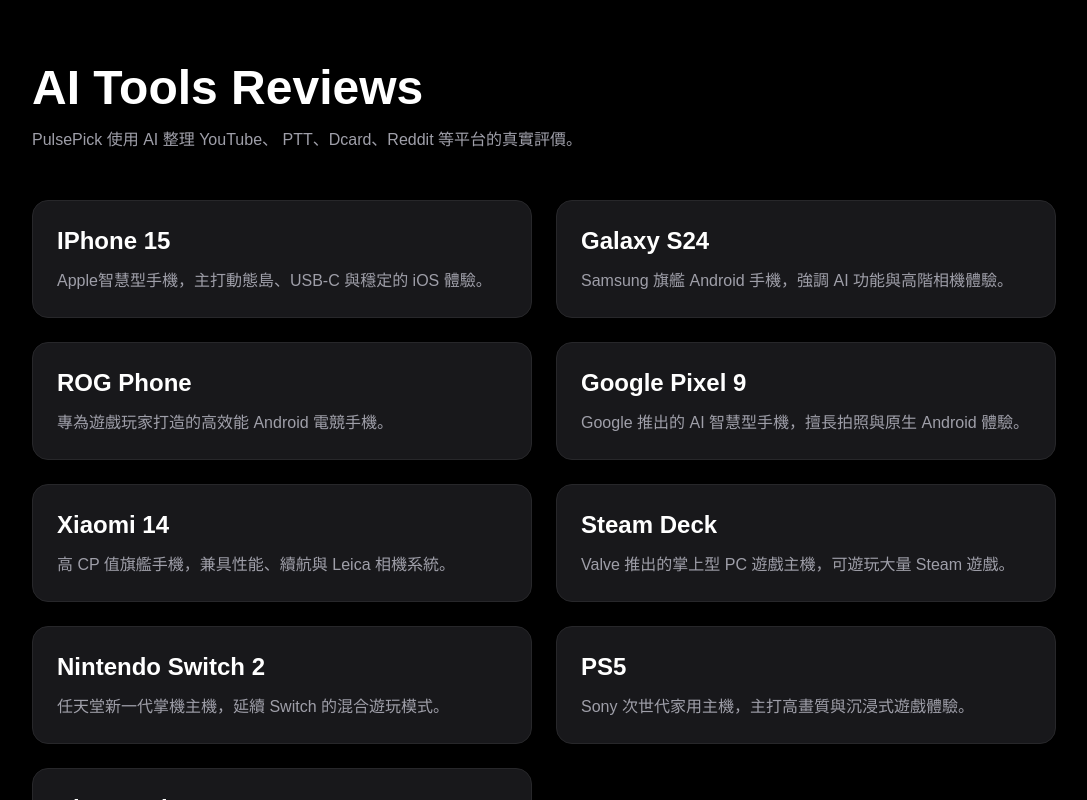
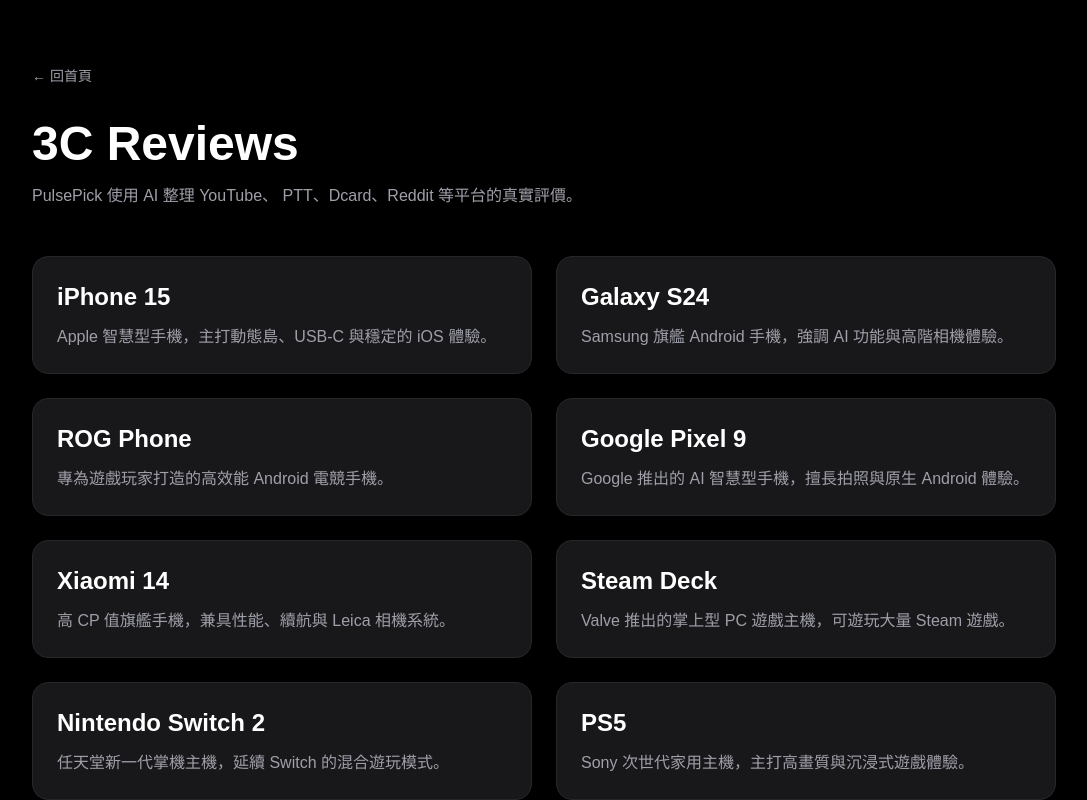
Before and after one commit to pai0529/review-radar-clean, a Next.js app: page /category/3c in a window 1280 px wide. Shown: the top 800 px of the page, without its empty margins (96-1183 px from the left). Built offline with nearby package versions, Linux system fonts and the light colour scheme.

Commit message:
fix category links

```diff
--- a/app/category/3c/page.tsx
+++ b/app/category/3c/page.tsx
@@ -2,36 +2,36 @@
 
 const tools = [
   {
-    name: "IPhone 15",
-    slug: "iPhone 15",
+    name: "iPhone 15",
+    slug: "iphone-15",
     description:
-        "Apple智慧型手機，主打動態島、USB-C 與穩定的 iOS 體驗。"
+      "Apple 智慧型手機，主打動態島、USB-C 與穩定的 iOS 體驗。"
   },
 
   {
     name: "Galaxy S24",
-    slug: "galaxy S24",
+    slug: "galaxy-s24",
     description:
       "Samsung 旗艦 Android 手機，強調 AI 功能與高階相機體驗。"
   },
 
   {
     name: "ROG Phone",
-    slug: "ROG Phone",
+    slug: "rog-phone",
     description:
       "專為遊戲玩家打造的高效能 Android 電競手機。"
   },
 
   {
     name: "Google Pixel 9",
-    slug: "Google Pixel 9",
+    slug: "google-pixel-9",
     description:
       "Google 推出的 AI 智慧型手機，擅長拍照與原生 Android 體驗。"
   },
 
   {
     name: "Xiaomi 14",
-    slug: "Xiaomi 14",
+    slug: "xiaomi-14",
     description:
       "高 CP 值旗艦手機，兼具性能、續航與 Leica 相機系統。"
   },
@@ -65,15 +65,22 @@
   }
 ];
 
-export default function AIToolsPage() {
+export default function ThreeCPage() {
 
   return (
     <main className="min-h-screen bg-black px-6 py-16 text-white">
 
       <div className="mx-auto max-w-5xl">
 
-        <h1 className="text-5xl font-bold">
-          AI Tools Reviews
+        <a
+          href="/"
+          className="text-sm text-zinc-400 hover:text-white"
+        >
+          ← 回首頁
+        </a>
+
+        <h1 className="mt-8 text-5xl font-bold">
+          3C Reviews
         </h1>
 
         <p className="mt-4 text-zinc-400">
--- a/app/category/Apps/page.tsx
+++ b/app/category/Apps/page.tsx
@@ -37,15 +37,22 @@
   }
 ];
 
-export default function AIToolsPage() {
+export default function AppsPage() {
 
   return (
     <main className="min-h-screen bg-black px-6 py-16 text-white">
 
       <div className="mx-auto max-w-5xl">
 
-        <h1 className="text-5xl font-bold">
-          AI Tools Reviews
+        <a
+          href="/"
+          className="text-sm text-zinc-400 hover:text-white"
+        >
+          ← 回首頁
+        </a>
+
+        <h1 className="mt-8 text-5xl font-bold">
+          Apps Reviews
         </h1>
 
         <p className="mt-4 text-zinc-400">
--- a/app/page.tsx
+++ b/app/page.tsx
@@ -82,15 +82,15 @@
               href="/category/3c"
               className="rounded-full border border-white/10 bg-white/5 px-5 py-3 text-sm text-zinc-300 transition hover:bg-white hover:text-black"
             >
-              3c
+              3C
             </a>
 
-            <a
-              href="/category/Apps"
+           <a
+              href="/category/apps"
               className="rounded-full border border-white/10 bg-white/5 px-5 py-3 text-sm text-zinc-300 transition hover:bg-white hover:text-black"
             >
               Apps
-            </a>
+          </a>
 
 
 
```
Lines whose indentation alone changed are shown as unchanged.
